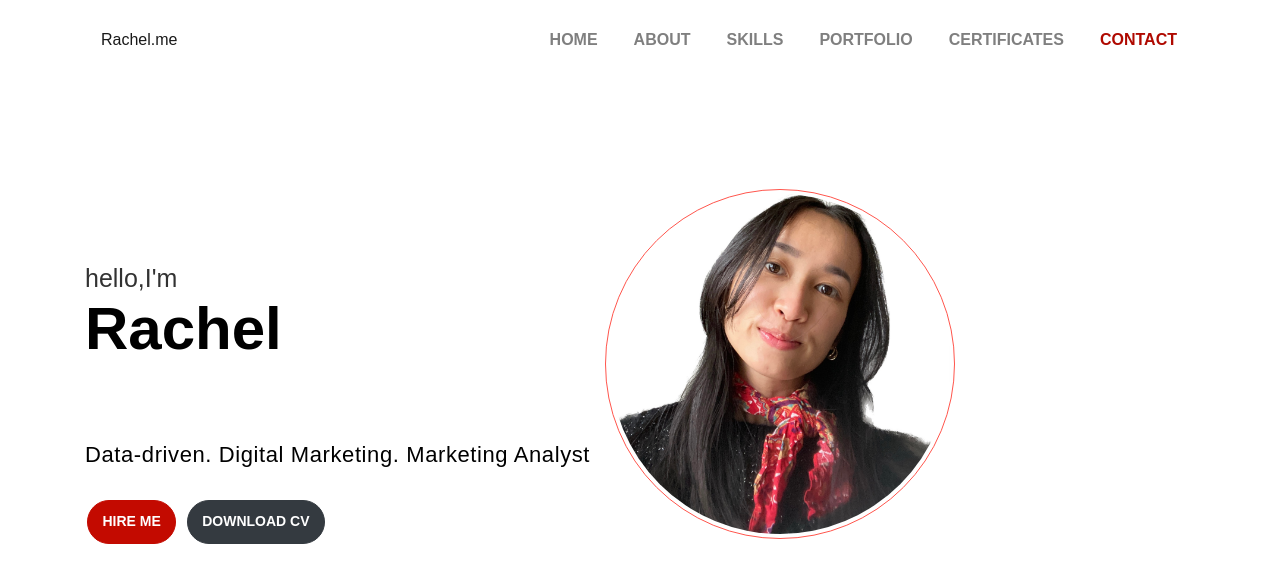
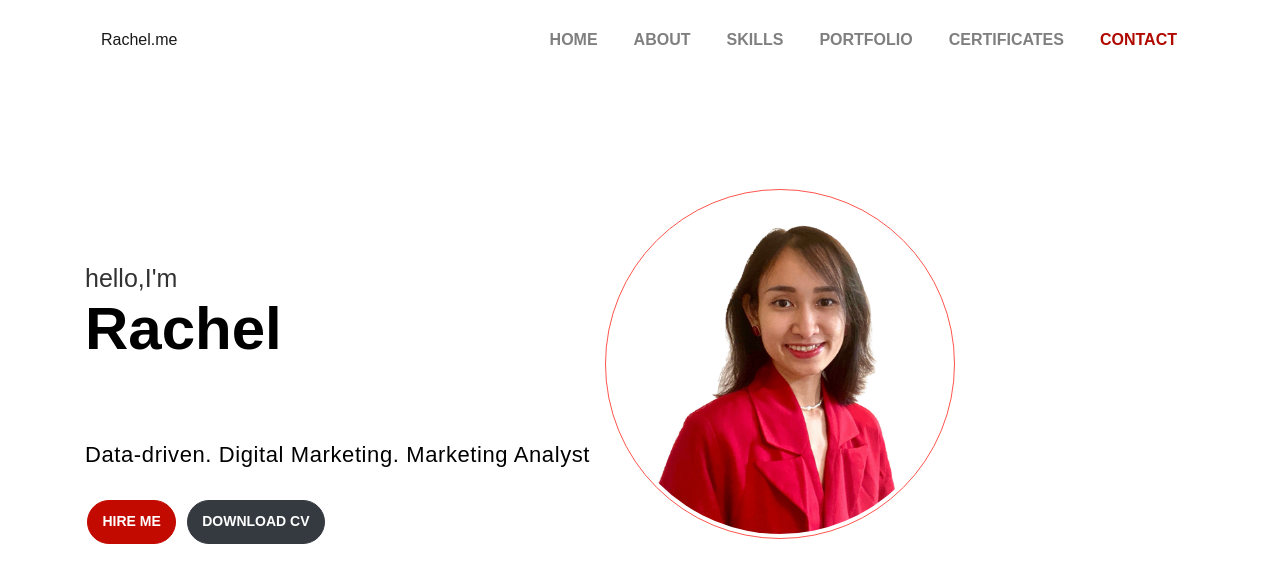
Before and after one commit to AbtThuNg/Rachel.io, a website: page index.html in a window 1280 px wide. Shown: the top 565 px of the page. Drawn offline with nearby package versions, Linux system fonts and the light colour scheme.

Commit message:
Update index.html

```diff
--- a/index.html
+++ b/index.html
@@ -5,6 +5,8 @@
     <meta name="viewport" content="width=device-width, initial-scale=1, shrink-to-fit=no">
     <meta name="description" content="Start your development with Steller landing page.">
     <meta name="author" content="Devcrud">
+
+
     <title>Steller Landing Page | Free Bootstrap 4.1 Landing Page</title>
 
     <!-- Font Awesome -->
@@ -71,7 +73,7 @@
                     </div>
             </div>
             <div class="col-md-6">
-                <img src="assets/imgs/thu.jpg" alt="Rachel Nguyen" class="img-thumbnail mb-4 rounded-circle" style="width:350px;height:350px;">
+                <img src="assets/imgs/thu1.jpg" alt="Rachel Nguyen" class="img-thumbnail mb-4 rounded-circle" style="width:350px;height:350px;">
               </div>
         </div>
 
```
